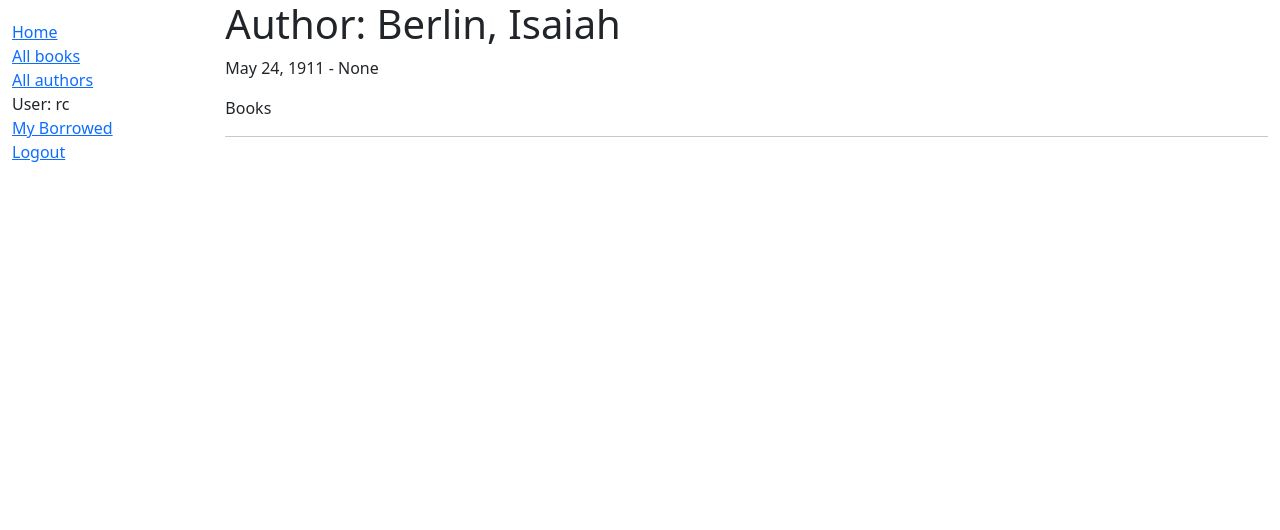
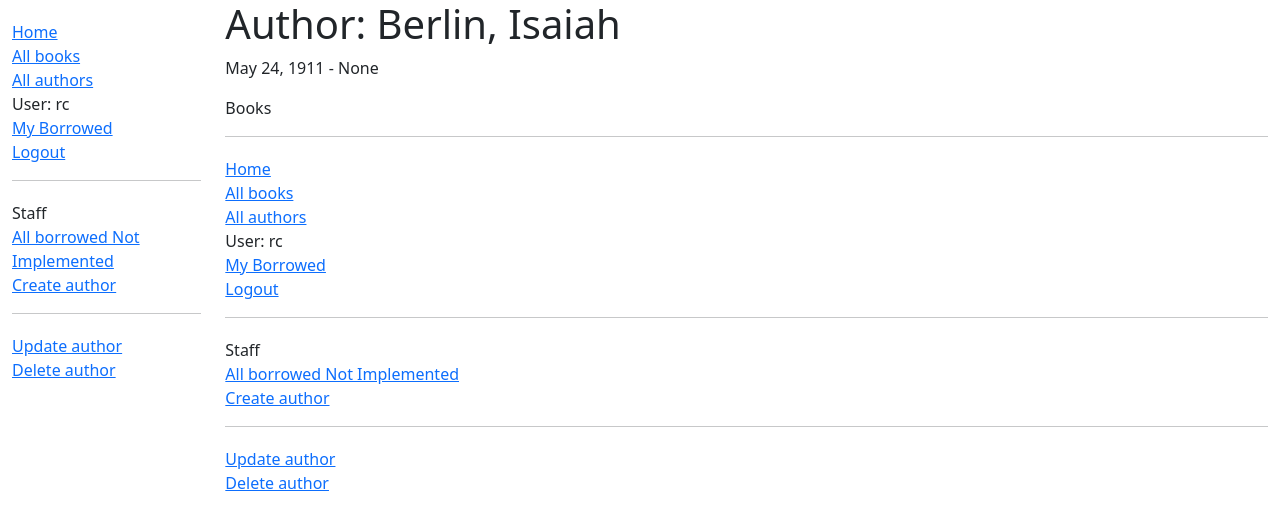
Before and after one commit to rjcannizzo/Django-MDN-Tutorial, a Django app: page /catalog/author/3 in a window 1280 px wide. Shown: the top 530 px of the page. Run offline with Django 4.2, Linux system fonts and the light colour scheme; a user stored in the database is signed in; data comes from the database, SQL or seed files in the repository; both versions use the stored data as it was after the commit.

Commit message:
almost done with part 9

```diff
--- a/locallibrary/catalog/templates/base_generic.html
+++ b/locallibrary/catalog/templates/base_generic.html
@@ -31,6 +31,16 @@
                 <li><a href="{% url 'login' %}?next={{ request.path }}">Login</a></li>
               {% endif %}
             </ul>
+            {% if user.is_staff %}
+              <hr>
+              <ul class="sidebar-nav">
+              <li>Staff</li>
+                <li><a href="/">All borrowed Not Implemented</a></li>
+              {% if perms.catalog.add_author %}
+                <li><a href="{% url 'author-create' %}">Create author</a></li>
+              {% endif %}
+              </ul>
+              {% endif %}
           {% endblock %}
         </div>
         <div class="col-sm-10 ">{% block content %}{% endblock %}</div>
--- a/locallibrary/catalog/templates/catalog/author_detail.html
+++ b/locallibrary/catalog/templates/catalog/author_detail.html
@@ -12,6 +12,20 @@
       <p>{{ book.summary }}</p>
       <hr />
     {% endfor %}
+  </div>
+  {% block sidebar %}
+  {{ block.super }}
 
-  </div>
+  {% if perms.catalog.change_author or perms.catalog.delete_author %}
+  <hr>
+  <ul class="sidebar-nav">
+    {% if perms.catalog.change_author %}
+      <li><a href="{% url 'author-update' author.id %}">Update author</a></li>
+    {% endif %}
+    {% if not author.book_set.all and perms.catalog.delete_author %}
+      <li><a href="{% url 'author-delete' author.id %}">Delete author</a></li>
+    {% endif %}
+    </ul>
+  {% endif %}
 {% endblock %}
+{% endblock %}
--- a/locallibrary/catalog/urls.py
+++ b/locallibrary/catalog/urls.py
@@ -8,4 +8,8 @@ urlpatterns = [
     path('author/', views.AuthorListView.as_view(), name='authors'),
     path('author/<int:pk>', views.AuthorDetailView.as_view(), name='author-detail'),
     path('mybooks/', views.LoanedBooksByUserListView.as_view(), name='my-borrowed'),
+    path('book/<uuid:pk>/renew/', views.renew_book_librarian, name='renew-book-librarian'),
+    path('author/create/', views.AuthorCreate.as_view(), name='author-create'),
+    path('author/<int:pk>/update/', views.AuthorUpdate.as_view(), name='author-update'),
+    path('author/<int:pk>/delete/', views.AuthorDelete.as_view(), name='author-delete'),
 ]
--- a/locallibrary/catalog/views.py
+++ b/locallibrary/catalog/views.py
@@ -1,8 +1,16 @@
-from django.shortcuts import render
+import datetime
+
+from django.contrib.auth.mixins import LoginRequiredMixin, PermissionRequiredMixin
+from django.contrib.auth.decorators import login_required, permission_required
+from django.http import HttpResponseRedirect
+from django.shortcuts import render, get_object_or_404
+from django.views import generic
+from django.views.generic.edit import CreateView, UpdateView, DeleteView
+from django.urls import reverse, reverse_lazy
+
+from catalog.forms import RenewBookForm
 from .models import Book, Author, BookInstance, Genre
-from django.views import generic
 
-from django.contrib.auth.mixins import LoginRequiredMixin
 
 class LoanedBooksByUserListView(LoginRequiredMixin,generic.ListView):
     """Generic class-based view listing books on loan to current user."""
@@ -16,8 +24,6 @@ class LoanedBooksByUserListView(LoginRequiredMixin,generic.ListView):
             .filter(status__exact='o')
             .order_by('due_back')
         )
-
-
 
 class AuthorListView(generic.ListView):
     model = Author
@@ -51,3 +57,64 @@ def index(request):
     }
 
     return render(request, 'index.html', context=context)
+
+
+@login_required
+@permission_required('catalog.can_mark_returned', raise_exception=True)
+def renew_book_librarian(request, pk):
+    """View function for renewing a specific BookInstance by librarian."""
+    book_instance = get_object_or_404(BookInstance, pk=pk)
+
+    # If this is a POST request then process the Form data
+    if request.method == 'POST':
+
+        # Create a form instance and populate it with data from the request (binding):
+        form = RenewBookForm(request.POST)
+
+        # Check if the form is valid:
+        if form.is_valid():
+            # process the data in form.cleaned_data as required (here we just write it to the model due_back field)
+            book_instance.due_back = form.cleaned_data['renewal_date']
+            book_instance.save()
+
+            # redirect to a new URL:
+            # return HttpResponseRedirect(reverse('all-borrowed'))
+            return HttpResponseRedirect('/')
+
+    # If this is a GET (or any other method) create the default form.
+    else:
+        proposed_renewal_date = datetime.date.today() + datetime.timedelta(weeks=3)
+        form = RenewBookForm(initial={'renewal_date': proposed_renewal_date})
+
+    context = {
+        'form': form,
+        'book_instance': book_instance,
+    }
+
+    return render(request, 'catalog/book_renew_librarian.html', context)
+
+class AuthorCreate(PermissionRequiredMixin, CreateView):
+    model = Author
+    fields = ['first_name', 'last_name', 'date_of_birth', 'date_of_death']
+    initial = {'date_of_death': '11/11/2023'}
+    permission_required = 'catalog.add_author'
+
+class AuthorUpdate(PermissionRequiredMixin, UpdateView):
+    model = Author
+    # Not recommended (potential security issue if more fields added)
+    fields = '__all__'
+    permission_required = 'catalog.change_author'
+
+class AuthorDelete(PermissionRequiredMixin, DeleteView):
+    model = Author
+    success_url = reverse_lazy('authors')
+    permission_required = 'catalog.delete_author'
+
+    def form_valid(self, form):
+        try:
+            self.object.delete()
+            return HttpResponseRedirect(self.success_url)
+        except Exception as e:
+            return HttpResponseRedirect(
+                reverse("author-delete", kwargs={"pk": self.object.pk})
+            )
```
Also changed, not shown: locallibrary/catalog/forms.py (added, +22 -0 lines), locallibrary/catalog/templates/catalog/author_confirm_delete.html (added, +25 -0 lines), locallibrary/catalog/templates/catalog/author_form.html (added, +11 -0 lines), locallibrary/catalog/templates/catalog/book_renew_librarian.html (added, +15 -0 lines), locallibrary/db.sqlite3.
